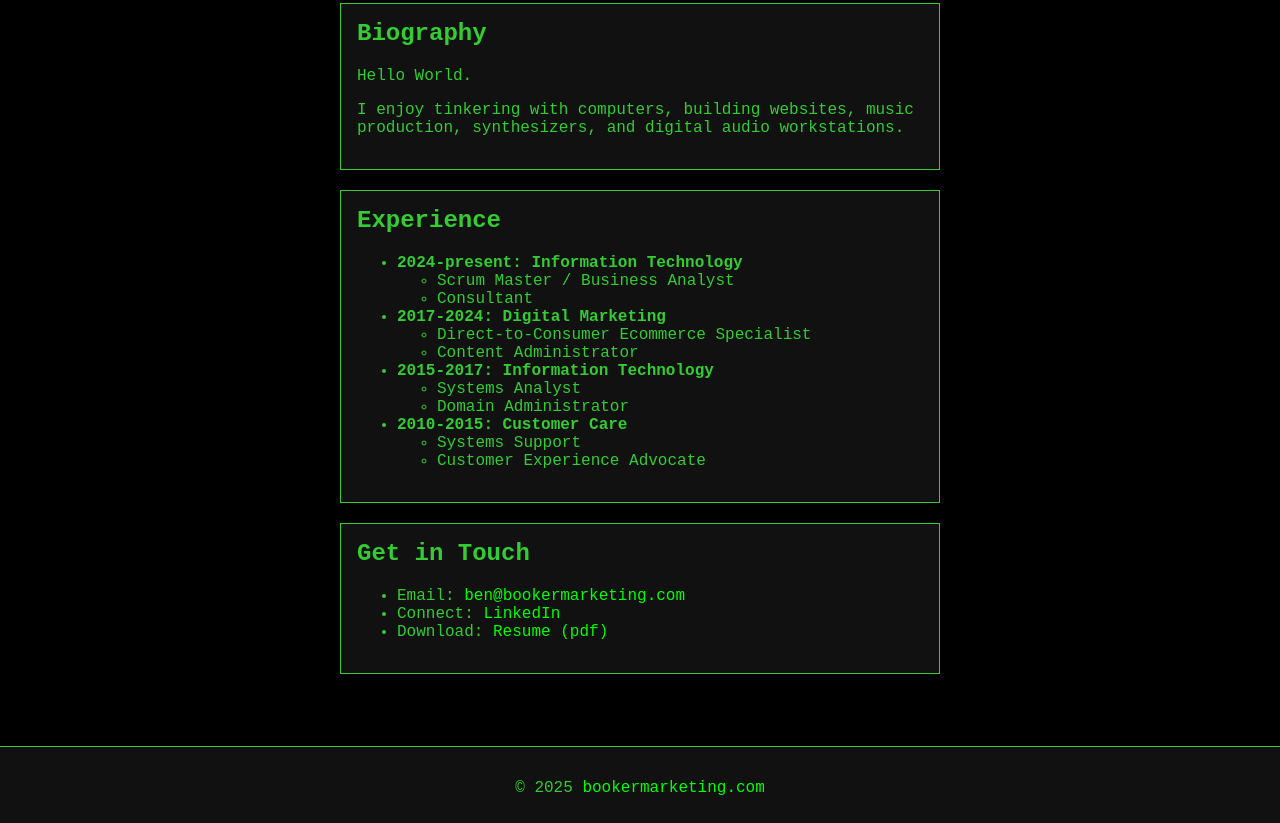
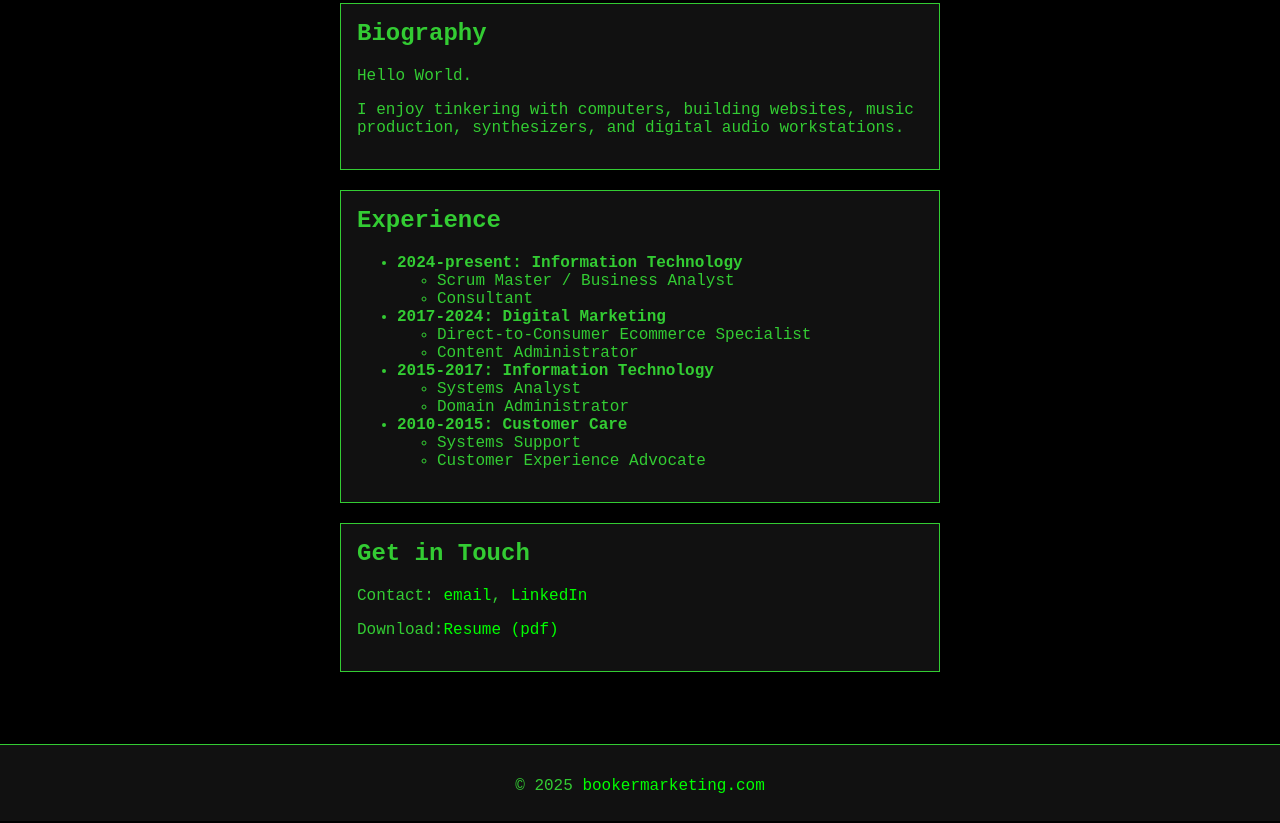
Before and after one commit to bbooker5/bookermarketing, a plain HTML site: page index.html in a window 1280 px wide. Shown: the part 342-1165 px from the top of the page. Drawn offline with Linux system fonts and the light colour scheme.

Commit message:
Update index.html

```diff
--- a/index.html
+++ b/index.html
@@ -3,7 +3,7 @@
 <head>
     <meta charset="UTF-8">
     <meta name="viewport" content="width=device-width, initial-scale=1.0">
-    <title>Booker Marketing | Website Services | IT Consulting</title>
+    <title>Booker Marketing | Home</title>
     <link rel="stylesheet" href="style.css">
     <link rel="icon" href="/favicon.png" type="image/png">
 </head>
@@ -63,16 +63,13 @@
         </section>
         <section id="contact">
             <h2>Get in Touch</h2>
-            <ul>
-                <li>Email: <a href="mailto:ben@bookermarketing.com">ben@bookermarketing.com</a></li>
-                <li>Connect: <a href="https://www.linkedin.com/in/ben-booker-tn/">LinkedIn</a></li>
-                <li>Download: <a href="https://bookermarketing.com/resume_bbooker.pdf">Resume (pdf)</a></li>
-            </ul>
+            <p>Contact: <a href="mailto:ben@bookermarketing.com">email</a>, <a href="https://www.linkedin.com/in/ben-booker-tn/">LinkedIn</a></p>
+            <p>Download:<a href="https://bookermarketing.com/docs/resume_bbooker.pdf">Resume (pdf)</a></p>
         </section>
       </div>
     </main>
     <footer>
-        <p>&copy; 2025 <a href="https://bookermarketing.com">bookermarketing.com</a></p>
+        <p>&copy; <script>document.write(new Date().getFullYear())</script> <a href="https://bookermarketing.com">bookermarketing.com</a></p>
     </footer>
 </body>
 </html>
```
